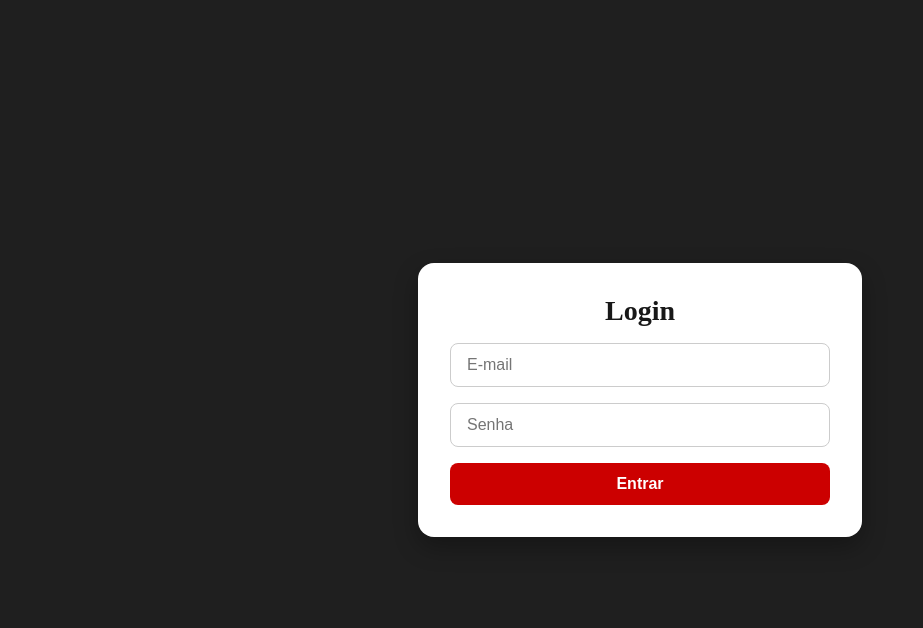
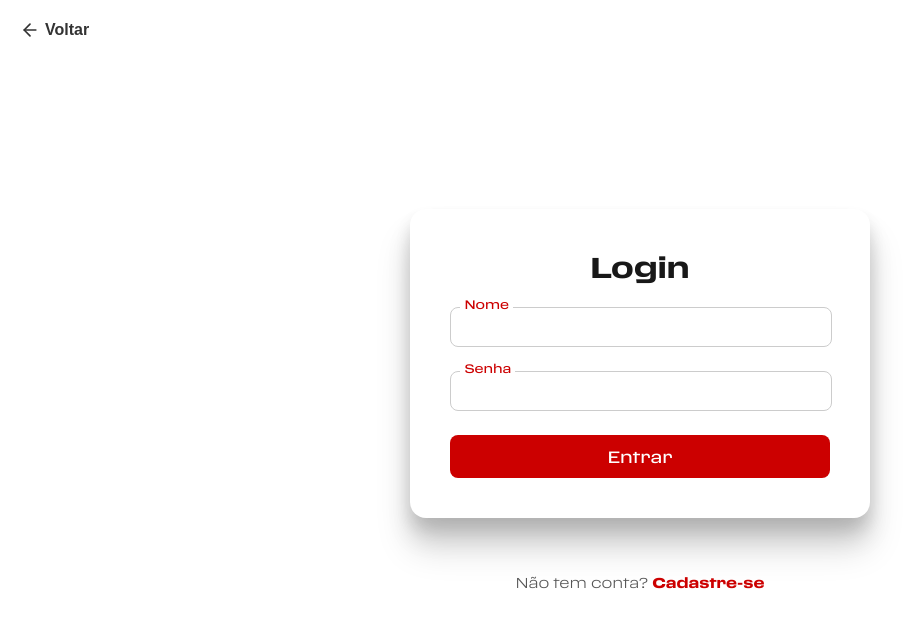
Before and after one commit to LucasMarmittCatarino/PrimeMotors, a React (Vite) app in the folder frontend/: page /login in a window 1280 px wide. Shown: the top 628 px of the page, without its empty margins (0-923 px from the left). Built offline with nearby package versions, Linux system fonts and the light colour scheme.

Commit message:
feat: updated styles for login

```diff
--- a/frontend/src/pages/Login/index.tsx
+++ b/frontend/src/pages/Login/index.tsx
@@ -1,14 +1,18 @@
-// src/pages/Login.tsx
 import { useState } from "react";
 import { login } from "~/services/auth.api";
 import { useNavigate } from "react-router-dom";
+import { FiArrowLeft } from "react-icons/fi";
 import {
   PageWrapper,
   FormWrapper,
   Title,
+  InputWrapper,
   Input,
+  Label,
   SubmitButton,
   ErrorMessage,
+  BackButton,
+  RedirectText,
 } from "./styles";
 
 export default function Login() {
@@ -21,8 +25,6 @@ export default function Login() {
     e.preventDefault();
     setError(null);
 
-    console.log("🔑 Tentando login com:", { name, password });
-
     try {
       const response = await login(name, password);
 
@@ -33,32 +35,45 @@ export default function Login() {
     } catch (err: any) {
       setError(err.response?.data?.error || "Erro ao fazer login");
     }
-
   }
 
   return (
     <PageWrapper>
+      <BackButton type="button" onClick={() => navigate(-1)}>
+        <FiArrowLeft size={20} /> Voltar
+      </BackButton>
+
       <FormWrapper onSubmit={handleSubmit}>
         <Title>Login</Title>
 
+        <InputWrapper>
           <Input
             type="text"
-          placeholder="E-mail"
             value={name}
             onChange={(e) => setName(e.target.value)}
+            required
           />
+          <Label>Nome</Label>
+        </InputWrapper>
 
+        <InputWrapper>
           <Input
             type="password"
-          placeholder="Senha"
             value={password}
             onChange={(e) => setPassword(e.target.value)}
+            required
           />
+          <Label>Senha</Label>
+        </InputWrapper>
 
         {error && <ErrorMessage>{error}</ErrorMessage>}
 
         <SubmitButton type="submit">Entrar</SubmitButton>
       </FormWrapper>
+      <RedirectText>
+        Não tem conta? <span onClick={() => navigate("/signup")}>Cadastre-se</span>
+      </RedirectText>
+
     </PageWrapper>
   );
 }
--- a/frontend/src/pages/Login/styles.ts
+++ b/frontend/src/pages/Login/styles.ts
@@ -5,31 +5,65 @@ export const PageWrapper = styled.div`
   display: flex;
   align-items: center;
   justify-content: center;
-  background-color: #1f1f1f;
+  flex-direction: column;
+  background-color: #fff;
+`;
+
+export const BackButton = styled.button`
+  position: fixed;
+  top: 20px;
+  left: 20px;
+  display: flex;
+  align-items: center;
+  gap: 5px;
+  background: none;
+  border: none;
+  color: #333;
+  font-weight: 600;
+  font-size: 1rem;
+  cursor: pointer;
+  z-index: 1000;
+  transition: color 0.2s;
+
+  &:hover {
+    color: #c00;
+  }
 `;
 
 export const FormWrapper = styled.form`
   background: #fff;
-  padding: 2rem;
   border-radius: 1rem;
-  box-shadow: 0 10px 25px rgba(0, 0, 0, 0.3);
+  padding: 2.5rem;
   width: 380px;
   display: flex;
   flex-direction: column;
-  gap: 1rem;
+  gap: 1.5rem;
+  box-shadow:
+    0 10px 15px rgba(0,0,0,0.1),
+    0 20px 25px rgba(0,0,0,0.1),
+    0 30px 35px rgba(0,0,0,0.15);
 `;
 
 export const Title = styled.h1`
   font-size: 1.75rem;
+  font-family: 'Ferrari Sans', sans-serif;
   font-weight: 700;
   text-align: center;
   color: #181818;
 `;
 
+export const InputWrapper = styled.div`
+  position: relative;
+  width: 100%;
+`;
+
 export const Input = styled.input`
-  padding: 0.75rem 1rem;
+  width: 100%;
+  padding: 1rem 0rem 0.25rem 0rem;
   border-radius: 0.5rem;
   border: 1px solid #ccc;
+  background: #fff;
+  color: #333;
   font-size: 1rem;
   outline: none;
 
@@ -37,6 +71,27 @@ export const Input = styled.input`
     border-color: #c00;
     box-shadow: 0 0 0 3px rgba(204, 0, 0, 0.2);
   }
+
+  &:focus + label,
+  &:not(:placeholder-shown) + label {
+    top: -0.6rem;
+    left: 0.65rem;
+    font-size: 0.75rem;
+    background: #fff;
+    padding: 0 0.25rem;
+    color: #c00;
+  }
+`;
+
+export const Label = styled.label`
+  position: absolute;
+  font-family: 'Ferrari Sans', sans-serif;
+  top: 1rem;
+  left: 0.75rem;
+  font-size: 1rem;
+  color: #aaa;
+  pointer-events: none;
+  transition: all 0.2s ease;
 `;
 
 export const SubmitButton = styled.button`
@@ -44,10 +99,11 @@ export const SubmitButton = styled.button`
   color: #fff;
   padding: 0.75rem 1rem;
   border-radius: 0.5rem;
-  font-weight: 600;
+  font-weight: 400;
   font-size: 1rem;
   border: none;
   cursor: pointer;
+  font-family: 'Ferrari Sans', sans-serif;
   transition: background 0.3s ease;
 
   &:hover {
@@ -60,3 +116,23 @@ export const ErrorMessage = styled.p`
   font-size: 0.875rem;
   text-align: center;
 `;
+
+export const RedirectText = styled.p`
+  text-align: center;
+  font-size: 0.875rem;
+  font-weight: 300;
+  color: #555;
+  font-family: 'Ferrari Sans', sans-serif;
+  margin-top: 3.5rem;
+
+  span {
+    color: #c00;
+    font-weight: 600;
+    cursor: pointer;
+    transition: color 0.2s;
+
+    &:hover {
+      color: #a00;
+    }
+  }
+`;
```
Lines whose indentation alone changed are shown as unchanged.
